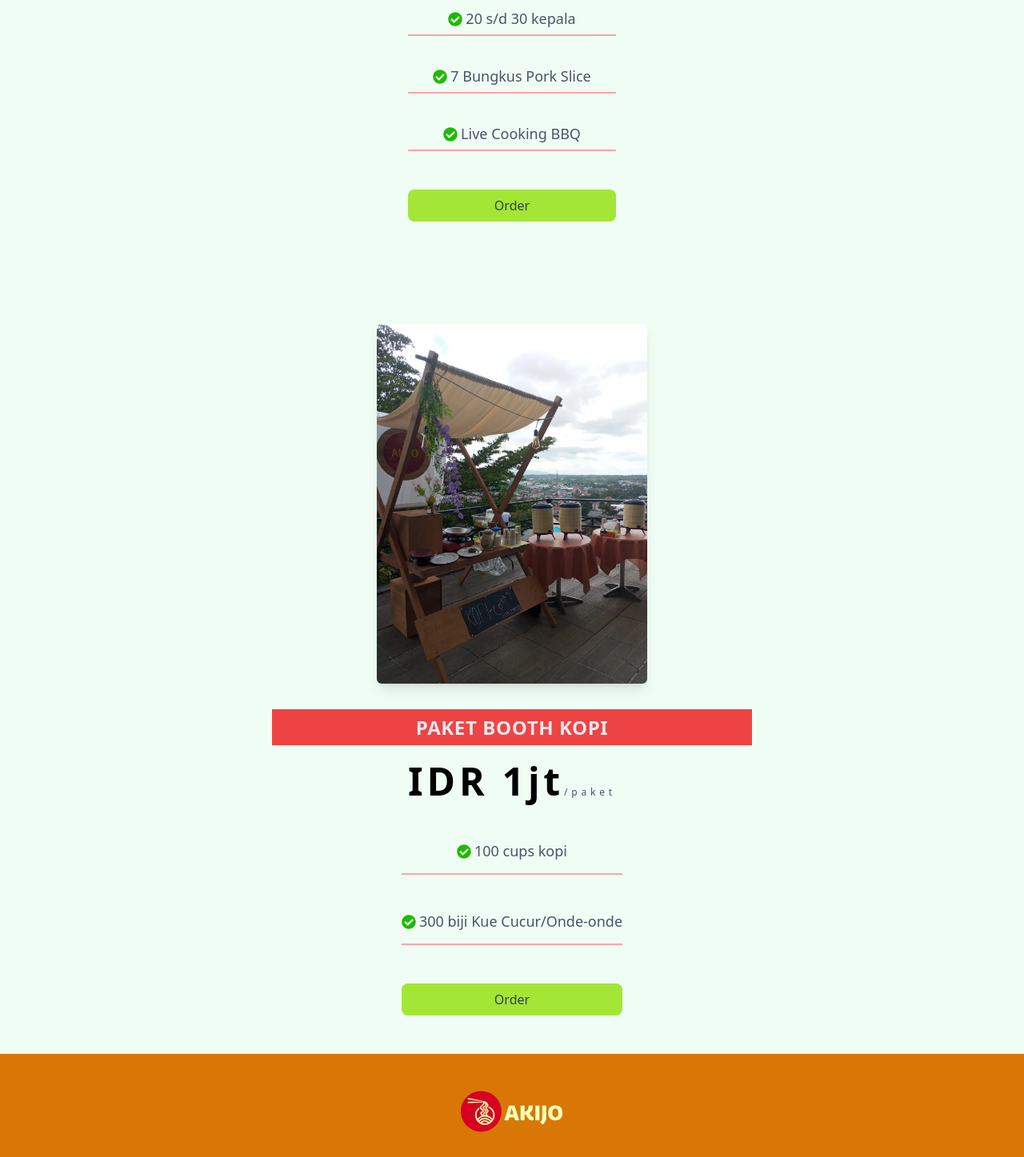
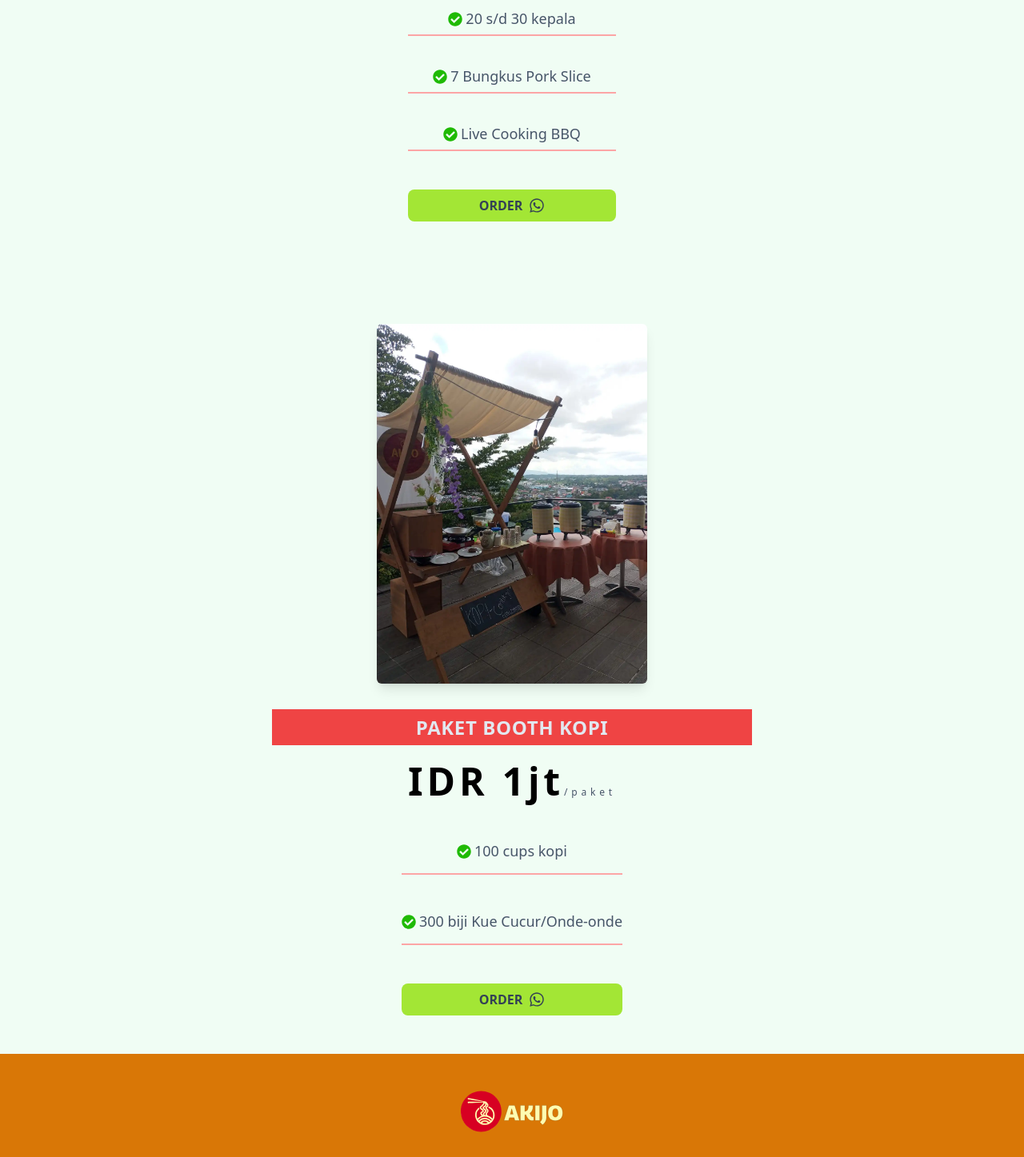
Before and after one commit to gads131/akijo-new-web, a React (Vite) app: page /Services in a window 1280 px wide. Shown: the part 1395-2842 px from the top of the page at 80% size. Built offline with nearby package versions, Linux system fonts and the light colour scheme; no server answers; a web font is replaced by a local one.

Commit message:
+add wa icon to the button

```diff
--- a/src/App.jsx
+++ b/src/App.jsx
@@ -1,28 +1,9 @@
 import React, { Suspense, lazy } from "react";
 import { BrowserRouter as Router, Routes, Route } from "react-router-dom";
 import Navbar from "./components/Navbar";
-// import Hero from "./Section/Hero";
-import OurMenu from "./Section/OurMenu";
-import OurProduct from "./Section/OurProduct";
 import Footer from "./Section/Footer";
-// import PricingList from "./Section/Pricing";
 import { Helmet, HelmetProvider } from "react-helmet-async";
-import priceDate from "./components/priceDate";
 import DotLoader from "./components/DotLoader";
-
-// import Home from "./Pages/Home";
-// import Services from "./Pages/Services";
-// import Produk from "./Pages/Produk";
-// import Tentang from "./Pages/Tentang";
-// import Kontak from "./Pages/Kontak";
-
-// --------UNUSED
-// import Layout from "./components/Layout";
-// import OurCostumer from "./Section/OurCostumer";
-// import Carousel from "./Section/Carousel";
-// import Loader from "./components/Loader";
-// import Layout from "./components/Layout";
-// import { BrowserRouter } from "react-router-dom";
 
 const Home = lazy(() => import("./Pages/Home"));
 const Services = lazy(() => import("./Pages/Services"));
@@ -65,8 +46,8 @@ const App = () => {
               <Route path="/tentang" element={<Tentang />} />
               <Route path="/kontak" element={<Kontak />} />
             </Routes>
-            <Footer />
           </Suspense>
+          <Footer />
         </div>
       </HelmetProvider>
     </Router>
@@ -74,30 +55,3 @@ const App = () => {
 };
 
 export default App;
-
-{
-  /* <section id="OurCostumer" className="section">
-<OurCostumer />
-</section> */
-}
-
-{
-  /* <section id="Main" className="section">
-  <Hero />
-</section>
-<section id="AboutUs" className="section">
-  <AboutUs />
-</section>
-<section id="Pricing" className="section">
-  <PricingList />
-</section>
-<section id="OurMenu" className="section px-4 py-2">
-  <OurMenu />
-</section>
-<section id="OurProduct" className="section">
-  <OurProduct />
-</section>
-<section id="priceDate" className="section">
-  <priceDate />
-</section> */
-}
--- a/src/Section/Service.jsx
+++ b/src/Section/Service.jsx
@@ -1,6 +1,6 @@
 import React from "react";
 import { akijo, carousel1 } from "../assets/images";
-import { FaCheckCircle } from "react-icons/fa";
+import { FaCheckCircle, FaWhatsapp } from "react-icons/fa";
 
 const boothBakso = [
   {
@@ -67,8 +67,9 @@ function Service() {
                     {item}
                   </li>
                 ))}
-                <button className="mt-4 rounded-lg bg-lime-400 px-4 py-2 text-slate-700 hover:bg-lime-700 hover:text-slate-100">
+                <button className="mt-4 flex items-center justify-center rounded-lg bg-lime-400 px-4 py-2 font-bold uppercase text-slate-700 hover:bg-lime-700 hover:text-slate-100">
                   Order
+                  <FaWhatsapp className="ml-2 h-[20px] w-[20px]" />
                 </button>
               </ul>
             </div>
@@ -108,8 +109,9 @@ function Service() {
                     {item}
                   </li>
                 ))}
-                <button className="mt-4 w-full rounded-lg bg-lime-400 px-4 py-2 text-slate-700 hover:bg-lime-700 hover:text-slate-100">
+                <button className="mt-4 flex w-full items-center justify-center rounded-lg bg-lime-400 px-4 py-2 font-bold uppercase text-slate-700 hover:bg-lime-700 hover:text-slate-100">
                   Order
+                  <FaWhatsapp className="ml-2 h-[20px] w-[20px]" />
                 </button>
               </ul>
             </div>
```
